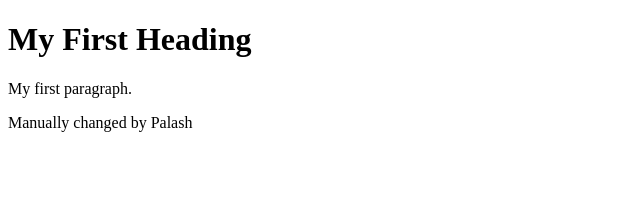
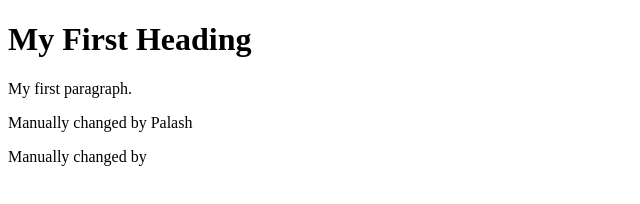
Before and after one commit to Kpalash-Training/trainging-git, a plain HTML site: page index.html in a window 1280 px wide. Shown: the whole page, without its empty margins (0-640 px from the left). Drawn offline with Linux system fonts and the light colour scheme.

Commit message:
Palash: changes index file

```diff
--- a/index.html
+++ b/index.html
@@ -9,6 +9,7 @@
     <p>My first paragraph.</p>
 
     <p>Manually changed by Palash</p>
+    <p>Manually changed by</p>
 
 </body>
 </html>
```
Also changed, not shown: 1 other file.
